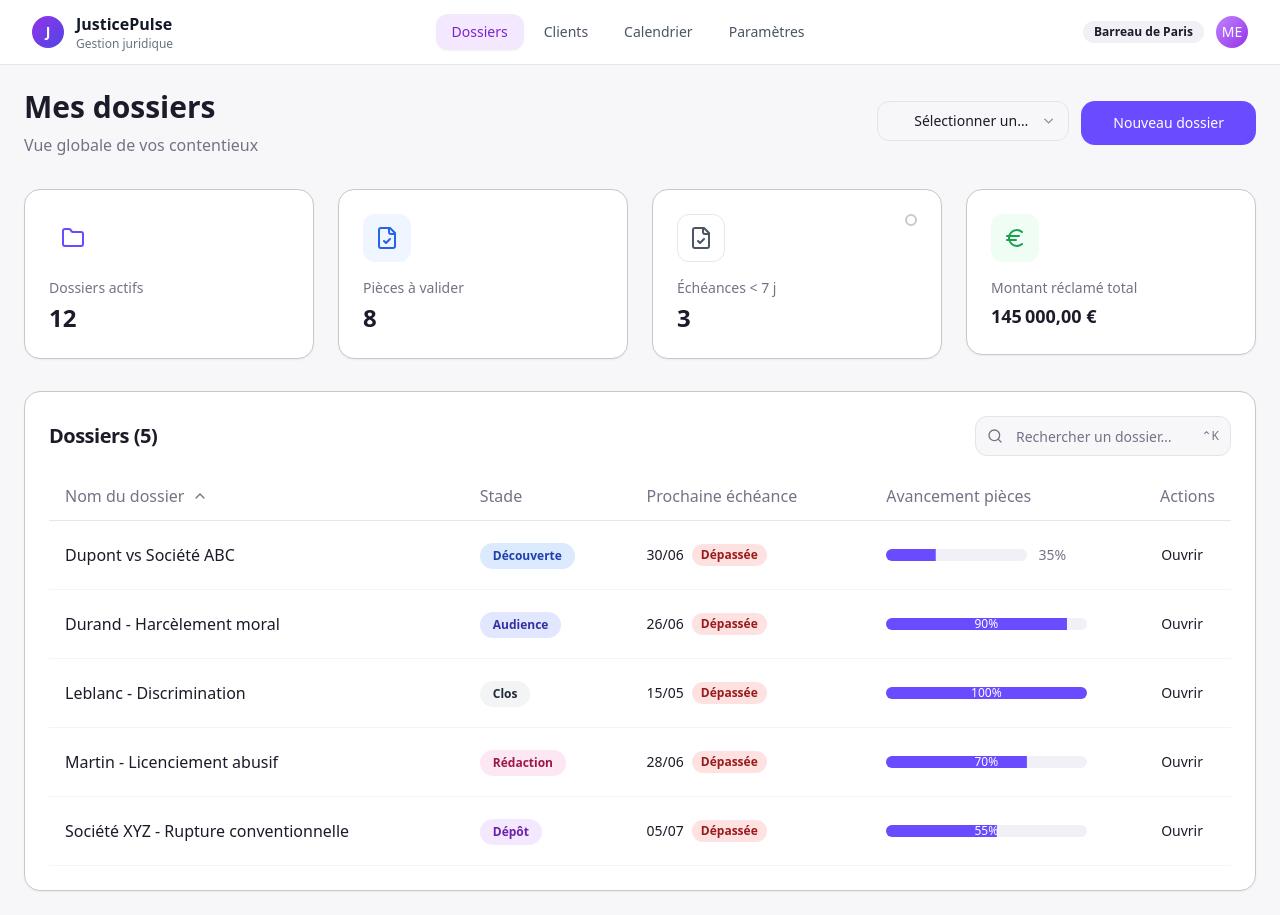
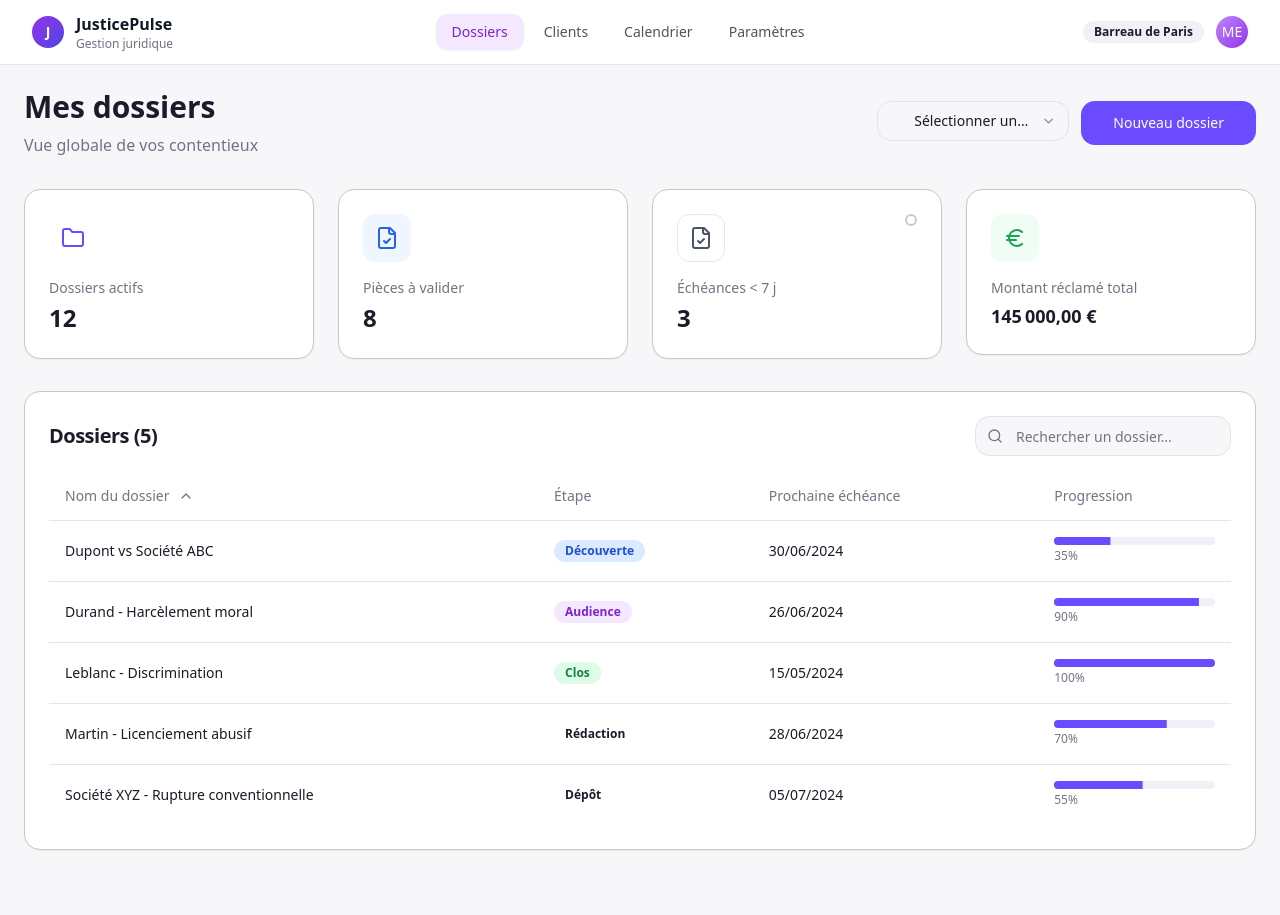
Before and after one commit to MAROUANE-92/legal-pulse, a React (Vite) app: page / in a window 1280 px wide. After the commit the page ends 874 px from the top, so only its background shows below. Built offline with nearby package versions, Linux system fonts and the light colour scheme.

Commit message:
Fix: Show dossier page content
The dossier page was not rendering any content. This commit fixes the issue.

```diff
--- a/src/components/BarreauSelect.tsx
+++ b/src/components/BarreauSelect.tsx
@@ -1,56 +1,28 @@
 
-import { useState, useEffect } from 'react';
-import {
-  Select,
-  SelectContent,
-  SelectItem,
-  SelectTrigger,
-  SelectValue,
-} from '@/components/ui/select';
-import { Barreau } from '@/types/dashboard';
+import { Select, SelectContent, SelectItem, SelectTrigger, SelectValue } from '@/components/ui/select';
 
 interface BarreauSelectProps {
-  value?: string;
+  value: string;
   onValueChange: (value: string) => void;
 }
 
 export const BarreauSelect = ({ value, onValueChange }: BarreauSelectProps) => {
-  const [barreaux, setBarreaux] = useState<Barreau[]>([]);
-  const [loading, setLoading] = useState(true);
-
-  useEffect(() => {
-    // Simulate API call to /api/barreaux
-    const loadBarreaux = async () => {
-      try {
-        // Mock data for now
-        const mockBarreaux: Barreau[] = [
-          { id: 'paris', name: 'Barreau de Paris' },
-          { id: 'lyon', name: 'Barreau de Lyon' },
-          { id: 'marseille', name: 'Barreau de Marseille' },
-          { id: 'bordeaux', name: 'Barreau de Bordeaux' },
-        ];
-
-        await new Promise(resolve => setTimeout(resolve, 300)); // Simulate network delay
-        setBarreaux(mockBarreaux);
-      } catch (error) {
-        console.error('Error loading barreaux:', error);
-      } finally {
-        setLoading(false);
-      }
-    };
-
-    loadBarreaux();
-  }, []);
+  const barreaux = [
+    { value: '', label: 'Tous les barreaux' },
+    { value: 'paris', label: 'Barreau de Paris' },
+    { value: 'lyon', label: 'Barreau de Lyon' },
+    { value: 'marseille', label: 'Barreau de Marseille' }
+  ];
 
   return (
-    <Select value={value} onValueChange={onValueChange} disabled={loading}>
-      <SelectTrigger className="w-48 rounded-xl">
-        <SelectValue placeholder={loading ? "Chargement..." : "Sélectionner un barreau"} />
+    <Select value={value} onValueChange={onValueChange}>
+      <SelectTrigger className="w-48">
+        <SelectValue placeholder="Sélectionner un barreau" />
       </SelectTrigger>
       <SelectContent>
         {barreaux.map((barreau) => (
-          <SelectItem key={barreau.id} value={barreau.id}>
-            {barreau.name}
+          <SelectItem key={barreau.value} value={barreau.value}>
+            {barreau.label}
           </SelectItem>
         ))}
       </SelectContent>
--- a/src/components/DossiersTableAdvanced.tsx
+++ b/src/components/DossiersTableAdvanced.tsx
@@ -1,10 +1,9 @@
 
-import { useState } from 'react';
+import { Table, TableBody, TableCell, TableHead, TableHeader, TableRow } from '@/components/ui/table';
 import { Button } from '@/components/ui/button';
 import { Badge } from '@/components/ui/badge';
 import { Progress } from '@/components/ui/progress';
-import { ChevronLeft, ChevronRight, ChevronUp, ChevronDown } from 'lucide-react';
-import { cn } from '@/lib/utils';
+import { ChevronUp, ChevronDown } from 'lucide-react';
 import { Dossier, SortField, SortDirection } from '@/types/dashboard';
 
 interface DossiersTableAdvancedProps {
@@ -17,12 +16,15 @@ interface DossiersTableAdvancedProps {
   onSort: (field: SortField) => void;
 }
 
-const stageColors = {
-  'Découverte': 'bg-blue-100 text-blue-800',
-  'Rédaction': 'bg-pink-100 text-pink-800',
-  'Dépôt': 'bg-purple-100 text-purple-800',
-  'Audience': 'bg-indigo-100 text-indigo-800',
-  'Clos': 'bg-gray-100 text-gray-800'
+const getStageColor = (stage: Dossier['stage']) => {
+  switch (stage) {
+    case 'Découverte': return 'bg-blue-100 text-blue-700';
+    case 'Rédaction': return 'bg-yellow-100 text-yellow-700';
+    case 'Dépôt': return 'bg-orange-100 text-orange-700';
+    case 'Audience': return 'bg-purple-100 text-purple-700';
+    case 'Clos': return 'bg-green-100 text-green-700';
+    default: return 'bg-gray-100 text-gray-700';
+  }
 };
 
 export const DossiersTableAdvanced = ({
@@ -34,233 +36,83 @@ export const DossiersTableAdvanced = ({
   sortDirection,
   onSort
 }: DossiersTableAdvancedProps) => {
-  const formatDate = (dateStr: string) => {
-    const date = new Date(dateStr);
-    return date.toLocaleDateString('fr-FR', { day: '2-digit', month: '2-digit' });
+  const SortIcon = ({ field }: { field: SortField }) => {
+    if (sortField !== field) return null;
+    return sortDirection === 'asc' ? <ChevronUp className="h-4 w-4" /> : <ChevronDown className="h-4 w-4" />;
   };
-
-  const getDeadlineStatus = (dateStr: string) => {
-    const date = new Date(dateStr);
-    const today = new Date();
-    const diffTime = date.getTime() - today.getTime();
-    const diffDays = Math.ceil(diffTime / (1000 * 60 * 60 * 24));
-
-    if (diffDays < 0) return 'overdue';
-    if (diffDays <= 7) return 'urgent';
-    return 'normal';
-  };
-
-  const SortHeader = ({ field, children }: { field: SortField; children: React.ReactNode }) => (
-    <th
-      className="text-left py-3 px-4 font-medium text-muted-foreground cursor-pointer hover:bg-gray-50 transition-colors"
-      onClick={() => onSort(field)}
-    >
-      <div className="flex items-center gap-2">
-        {children}
-        {sortField === field && (
-          sortDirection === 'asc' ?
-            <ChevronUp className="h-4 w-4" /> :
-            <ChevronDown className="h-4 w-4" />
-        )}
-      </div>
-    </th>
-  );
 
   return (
     <div className="space-y-4">
-      {/* Desktop Table */}
-      <div className="hidden md:block">
-        <div className="overflow-x-auto">
-          <table className="w-full table-auto">
-            <thead>
-              <tr className="border-b border-gray-200">
-                <SortHeader field="name">Nom du dossier</SortHeader>
-                <th className="text-left py-3 px-4 font-medium text-muted-foreground">
-                  Stade
-                </th>
-                <SortHeader field="nextDeadline">Prochaine échéance</SortHeader>
-                <th className="text-left py-3 px-4 font-medium text-muted-foreground">
-                  Avancement pièces
-                </th>
-                <th className="text-right py-3 px-4 font-medium text-muted-foreground">
-                  Actions
-                </th>
-              </tr>
-            </thead>
-            <tbody>
-              {dossiers.map((dossier) => {
-                const deadlineStatus = getDeadlineStatus(dossier.nextDeadline);
-                return (
-                  <tr
-                    key={dossier.id}
-                    className="border-b border-gray-100 hover:bg-lavender-mist/25 transition-colors"
+      <Table>
+        <TableHeader>
+          <TableRow>
+            <TableHead
+              className="cursor-pointer hover:bg-gray-50"
+              onClick={() => onSort('name')}
             >
-                    <td className="py-4 px-4">
-                      <div className="font-medium text-main">{dossier.name}</div>
-                    </td>
-                    <td className="py-4 px-4">
-                      <Badge
-                        className={cn(
-                          'rounded-full px-3 py-1',
-                          stageColors[dossier.stage]
-                        )}
-                        variant="secondary"
+              <div className="flex items-center gap-2">
+                Nom du dossier
+                <SortIcon field="name" />
+              </div>
+            </TableHead>
+            <TableHead>Étape</TableHead>
+            <TableHead
+              className="cursor-pointer hover:bg-gray-50"
+              onClick={() => onSort('nextDeadline')}
             >
+              <div className="flex items-center gap-2">
+                Prochaine échéance
+                <SortIcon field="nextDeadline" />
+              </div>
+            </TableHead>
+            <TableHead>Progression</TableHead>
+          </TableRow>
+        </TableHeader>
+        <TableBody>
+          {dossiers.map((dossier) => (
+            <TableRow key={dossier.id} className="hover:bg-lavender-mist/25 cursor-pointer">
+              <TableCell className="font-medium">{dossier.name}</TableCell>
+              <TableCell>
+                <Badge className={getStageColor(dossier.stage)}>
                   {dossier.stage}
                 </Badge>
-                    </td>
-                    <td className="py-4 px-4">
-                      <div className="flex items-center gap-2">
-                        <span className="text-sm">
-                          {formatDate(dossier.nextDeadline)}
-                        </span>
-                        {deadlineStatus === 'urgent' && (
-                          <Badge className="bg-amber-100 text-amber-800 text-xs px-2 py-0.5 rounded-full">
-                            &lt; 7j
-                          </Badge>
-                        )}
-                        {deadlineStatus === 'overdue' && (
-                          <Badge className="bg-red-100 text-red-800 text-xs px-2 py-0.5 rounded-full">
-                            Dépassée
-                          </Badge>
-                        )}
+              </TableCell>
+              <TableCell>
+                {new Date(dossier.nextDeadline).toLocaleDateString('fr-FR')}
+              </TableCell>
+              <TableCell>
+                <div className="space-y-1">
+                  <Progress value={dossier.progressPct} className="h-2" />
+                  <span className="text-xs text-muted-foreground">{dossier.progressPct}%</span>
                 </div>
-                    </td>
-                    <td className="py-4 px-4">
-                      <div className="flex items-center gap-3">
-                        <div className="flex-1 relative">
-                          <Progress
-                            value={dossier.progressPct}
-                            className="h-3"
-                          />
-                          {dossier.progressPct > 50 && (
-                            <span className="absolute inset-0 flex items-center justify-center text-xs font-medium text-white">
-                              {dossier.progressPct}%
-                            </span>
-                          )}
-                        </div>
-                        {dossier.progressPct <= 50 && (
-                          <span className="text-sm text-muted-foreground min-w-[3rem]">
-                            {dossier.progressPct}%
-                          </span>
-                        )}
-                      </div>
-                    </td>
-                    <td className="py-4 px-4 text-right">
-                      <Button
-                        variant="ghost"
-                        size="sm"
-                        className="hover:bg-primary/10"
-                      >
-                        Ouvrir
-                      </Button>
-                    </td>
-                  </tr>
-                );
-              })}
-            </tbody>
-          </table>
-        </div>
-      </div>
-
-      {/* Mobile Card List */}
-      <div className="md:hidden space-y-3">
-        {dossiers.map((dossier) => {
-          const deadlineStatus = getDeadlineStatus(dossier.nextDeadline);
-          return (
-            <div
-              key={dossier.id}
-              className="bg-white rounded-2xl p-4 border border-gray-200 shadow-sm hover:bg-lavender-mist/25 transition-colors"
-            >
-              <div className="flex justify-between items-start mb-3">
-                <h3 className="font-medium text-main">{dossier.name}</h3>
-                <Button variant="ghost" size="sm" className="p-1">
-                  <ChevronRight className="h-4 w-4" />
-                </Button>
-              </div>
-
-              <div className="space-y-3">
-                <div className="flex justify-between items-center">
-                  <span className="text-sm text-muted-foreground">Stade:</span>
-                  <Badge
-                    className={cn(
-                      'rounded-full px-2 py-1 text-xs',
-                      stageColors[dossier.stage]
-                    )}
-                    variant="secondary"
-                  >
-                    {dossier.stage}
-                  </Badge>
-                </div>
-
-                <div className="flex justify-between items-center">
-                  <span className="text-sm text-muted-foreground">Échéance:</span>
-                  <div className="flex items-center gap-2">
-                    <span className="text-sm">
-                      {formatDate(dossier.nextDeadline)}
-                    </span>
-                    {deadlineStatus === 'urgent' && (
-                      <Badge className="bg-amber-100 text-amber-800 text-xs px-1.5 py-0.5 rounded-full">
-                        &lt; 7j
-                      </Badge>
-                    )}
-                    {deadlineStatus === 'overdue' && (
-                      <Badge className="bg-red-100 text-red-800 text-xs px-1.5 py-0.5 rounded-full">
-                        Dépassée
-                      </Badge>
-                    )}
-                  </div>
-                </div>
-
-                <div className="space-y-2">
-                  <div className="flex justify-between items-center">
-                    <span className="text-sm text-muted-foreground">Pièces:</span>
-                    <span className="text-sm font-medium">{dossier.progressPct}%</span>
-                  </div>
-                  <Progress value={dossier.progressPct} className="h-2" />
-                </div>
-              </div>
-
-              <Button
-                variant="outline"
-                size="sm"
-                className="w-full mt-4 bg-primary-light hover:bg-primary/20 border-primary/20"
-              >
-                Ouvrir
-              </Button>
-            </div>
-          );
-        })}
-      </div>
+              </TableCell>
+            </TableRow>
+          ))}
+        </TableBody>
+      </Table>
 
       {/* Pagination */}
       {totalPages > 1 && (
-        <div className="flex items-center justify-between pt-4">
-          <p className="text-sm text-muted-foreground">
-            Page {currentPage} sur {totalPages}
-          </p>
-          <div className="flex items-center gap-2">
+        <div className="flex justify-center gap-2">
           <Button
             variant="outline"
             size="sm"
             onClick={() => onPageChange(currentPage - 1)}
             disabled={currentPage === 1}
-              className="rounded-xl"
           >
-              <ChevronLeft className="h-4 w-4" />
             Précédent
           </Button>
+          <span className="flex items-center px-3 text-sm">
+            Page {currentPage} sur {totalPages}
+          </span>
           <Button
             variant="outline"
             size="sm"
             onClick={() => onPageChange(currentPage + 1)}
             disabled={currentPage === totalPages}
-              className="rounded-xl"
           >
             Suivant
-              <ChevronRight className="h-4 w-4" />
           </Button>
-          </div>
         </div>
       )}
     </div>
--- a/src/components/SearchBar.tsx
+++ b/src/components/SearchBar.tsx
@@ -1,44 +1,23 @@
 
-import { useEffect, useRef } from 'react';
 import { Input } from '@/components/ui/input';
 import { Search } from 'lucide-react';
 
 interface SearchBarProps {
   value: string;
   onChange: (value: string) => void;
-  placeholder?: string;
 }
 
-export const SearchBar = ({ value, onChange, placeholder = "Rechercher un dossier…" }: SearchBarProps) => {
-  const inputRef = useRef<HTMLInputElement>(null);
-
-  useEffect(() => {
-    const handleKeyDown = (event: KeyboardEvent) => {
-      // Ctrl+K or Cmd+K to focus search
-      if ((event.ctrlKey || event.metaKey) && event.key === 'k') {
-        event.preventDefault();
-        inputRef.current?.focus();
-      }
-    };
-
-    document.addEventListener('keydown', handleKeyDown);
-    return () => document.removeEventListener('keydown', handleKeyDown);
-  }, []);
-
+export const SearchBar = ({ value, onChange }: SearchBarProps) => {
   return (
-    <div className="relative w-full sm:w-64">
-      <Search className="absolute left-3 top-1/2 transform -translate-y-1/2 h-4 w-4 text-muted-foreground" />
+    <div className="relative w-64">
+      <Search className="absolute left-3 top-1/2 transform -translate-y-1/2 text-muted-foreground h-4 w-4" />
       <Input
-        ref={inputRef}
         type="text"
-        placeholder={placeholder}
+        placeholder="Rechercher un dossier..."
         value={value}
         onChange={(e) => onChange(e.target.value)}
-        className="pl-10 rounded-xl"
+        className="pl-10"
       />
-      <div className="absolute right-3 top-1/2 transform -translate-y-1/2 text-xs text-muted-foreground hidden sm:block">
-        ⌃K
-      </div>
     </div>
   );
 };
```
Also changed, not shown: src/types/dashboard.ts (+5 -12 lines). Lines whose indentation alone changed are shown as unchanged.
